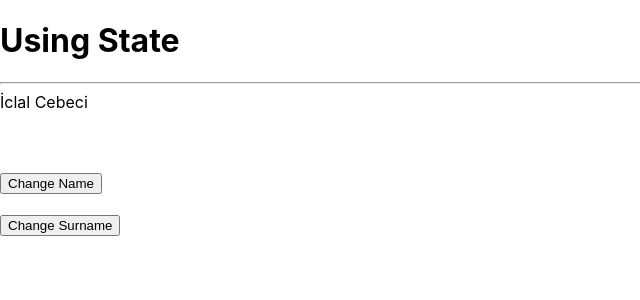
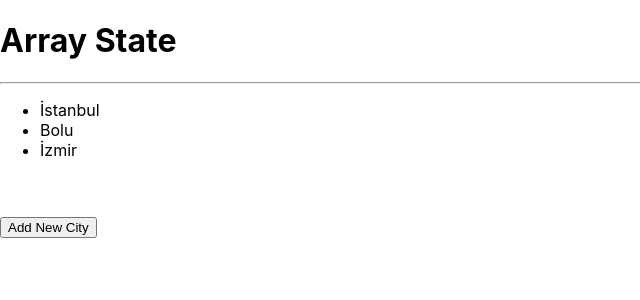
Before and after one commit to sevvaliclalcebecioglu/Tobeto-React, a React (Create React App) app in the folder my-app/: page / in a window 1280 px wide. Shown: the top 300 px of the page, without its empty margins (0-640 px from the left). Built offline with nearby package versions, Linux system fonts and the light colour scheme.

Commit message:
arrayState

```diff
--- a/my-app/src/App.js
+++ b/my-app/src/App.js
@@ -7,6 +7,7 @@
 import Loops from './components/loop';
 import UserDetail from './components/UserDetail';
 import UsingState from './components/UsingState';
+import ArrayState from './components/ArrayState';
 
 const _info = {
     title:  "Lorem, ipsum dolor.",
@@ -65,7 +66,8 @@
       {/* <Props name="İclal" surname={"Cebecioğlu"} Age={21} developer={true} info={_info} /> */}
       {/*<Loops users={users} /> */}
       {/*<UserDetail name={"İclal Cebecioğlu"} age={21} hobies={["book", "guitar", "coding"]} address={{detail:"adresim", zipcode:80090}} />*/}
-      <UsingState />
+      {/*<UsingState />*/}
+      <ArrayState />
 
 
     </div>
--- /dev/null
+++ b/my-app/src/components/ArrayState.js
@@ -0,0 +1,24 @@
+import { useState } from "react";
+
+function ArrayState() {
+    const [cities, setCities] = useState (["İstanbul", "Bolu", "İzmir"]);
+
+    return(
+        <div>
+            <h1>Array State</h1>
+            <hr />
+            <ul>
+                {
+                    cities.map((city, i) => <li key={i}>{city}</li> )
+                }
+            </ul>
+            <br />
+            <br />
+            <button onClick={() => setCities([...cities,"Ankara"])}>Add New City</button>
+        </div>
+    );
+}
+
+export default ArrayState;
+
+// ...cities => önceki elemanları al sonra yeni elemanı ekle
```
